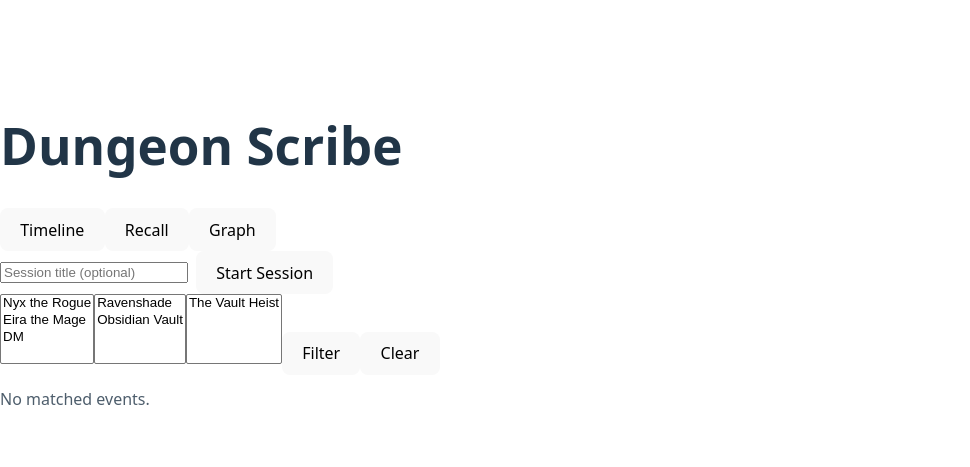
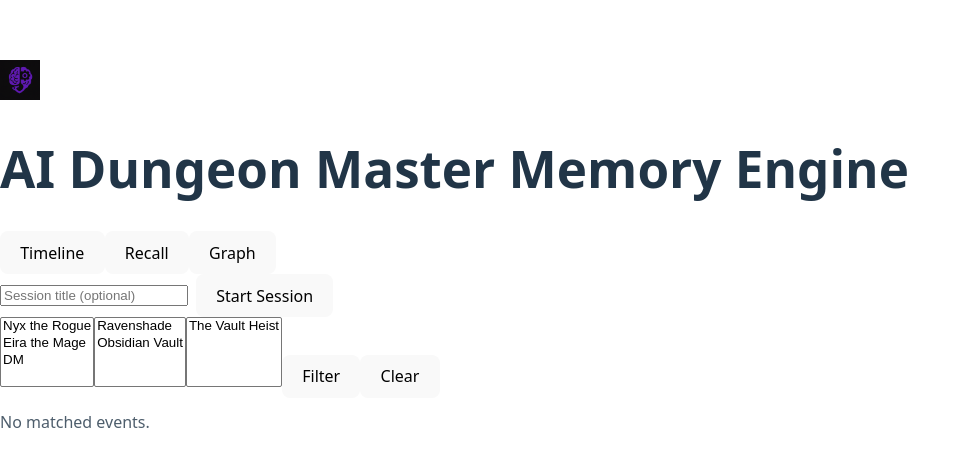
Before and after one commit to heiloMeow/Litang, a React (Vite) app in the folder dungeon-scribe-ui/: page / in a window 1280 px wide. Shown: the part 153-620 px from the top of the page, without its empty margins (0-970 px from the left). Built offline with nearby package versions, Linux system fonts and the light colour scheme; the HTML template or start-up script is replaced by a standard one.

Commit message:
改进Header

```diff
--- a/dungeon-scribe-ui/src/App.tsx
+++ b/dungeon-scribe-ui/src/App.tsx
@@ -1,16 +1,16 @@
-import React, { useEffect, useState } from 'react'
+import React, { useState } from 'react'
 import { Header } from './components/Header'
 import Timeline from './components/Timeline'
 import Recall from './components/Recall'
 import GraphView from './components/GraphView'
-import type { Tab } from './types'   // ← 引入 Tab
+import type { Tab } from './types'
 
 export default function App() {
-  const [tab, setTab] = useState<Tab>('Timeline')  // ← 用统一类型
+  const [tab, setTab] = useState<Tab>('Timeline')
 
   return (
     <>
-      <Header tab={tab} setTab={setTab} />  {/* 类型现在完全匹配 */}
+      <Header tab={tab} setTab={setTab} />
       {tab==='Timeline' && <Timeline/>}
       {tab==='Recall'   && <Recall/>}
       {tab==='Graph'    && <GraphView/>}
--- a/dungeon-scribe-ui/src/components/Header.tsx
+++ b/dungeon-scribe-ui/src/components/Header.tsx
@@ -1,13 +1,23 @@
 import React from 'react'
 import { Tab, TABS } from '../types'
 import SessionBar from './SessionBar'
+import './Header.css'
+
+// Header component: main navigation bar of the app
+// Header 组件：应用的主导航栏
 
 export function Header(props: { tab: Tab; setTab: (t: Tab) => void }) {
   const { tab, setTab } = props
+
   return (
     <header>
-      <h1>Dungeon Scribe</h1>
+      {/* App title / 应用标题 */}
+      <img className="header-img" src="\public\icons\header-img.png" alt="AI Dungeon Master Memory Engine Logo" />
+      <h1>AI Dungeon Master Memory Engine</h1>
+
       <nav>
+        {/* Navigation tabs dynamically generated from TABS */}
+        {/* 导航标签，基于 TABS 动态生成 */}
         {TABS.map(t => (
           <button
             key={t}
@@ -18,7 +28,10 @@ export function Header(props: { tab: Tab; setTab: (t: Tab) => void }) {
           </button>
         ))}
       </nav>
+
       <div className="right">
+        {/* Right side bar with session info */}
+        {/* 右侧区域：显示会话信息 */}
         <SessionBar />
       </div>
     </header>
--- /dev/null
+++ b/dungeon-scribe-ui/src/components/header.css
@@ -0,0 +1 @@
+.header-img { width:40px; height:40px; }
```
Also changed, not shown: dungeon-scribe-ui/public/icons/header-img.png (added).
